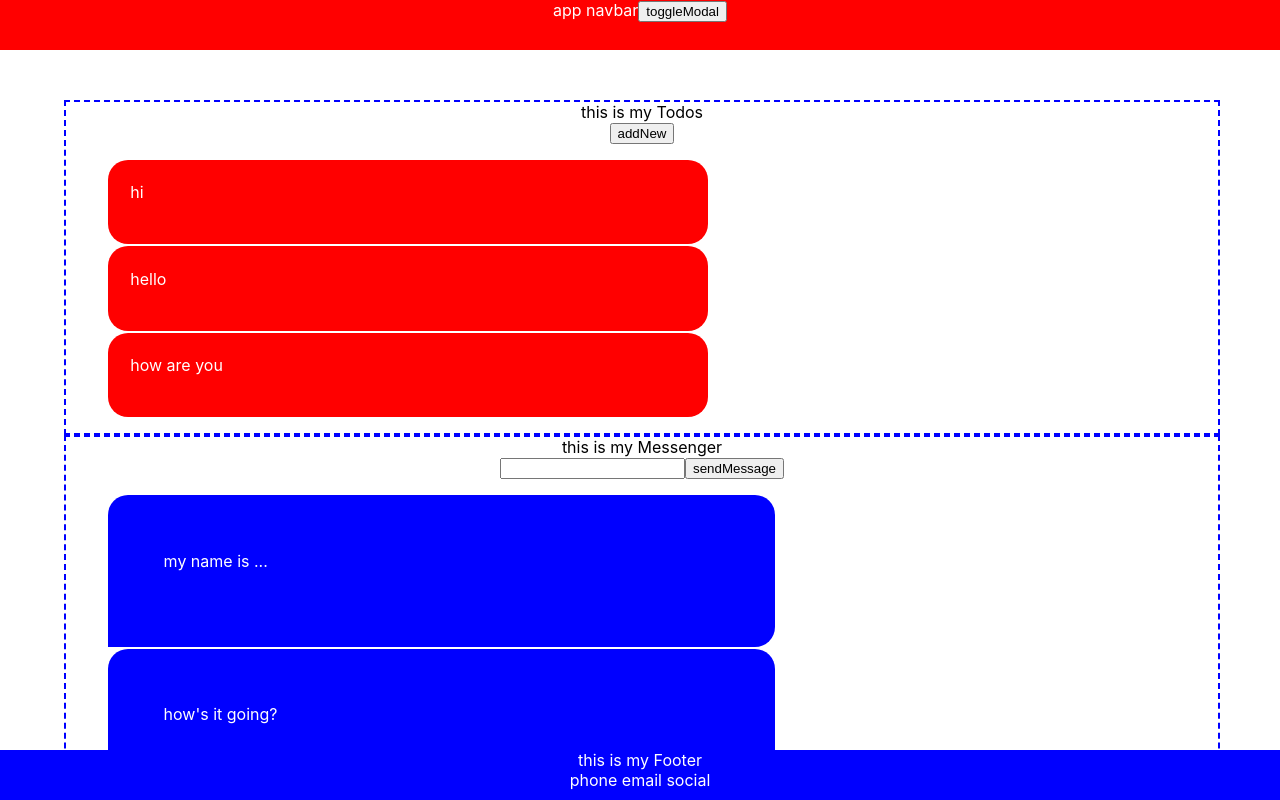
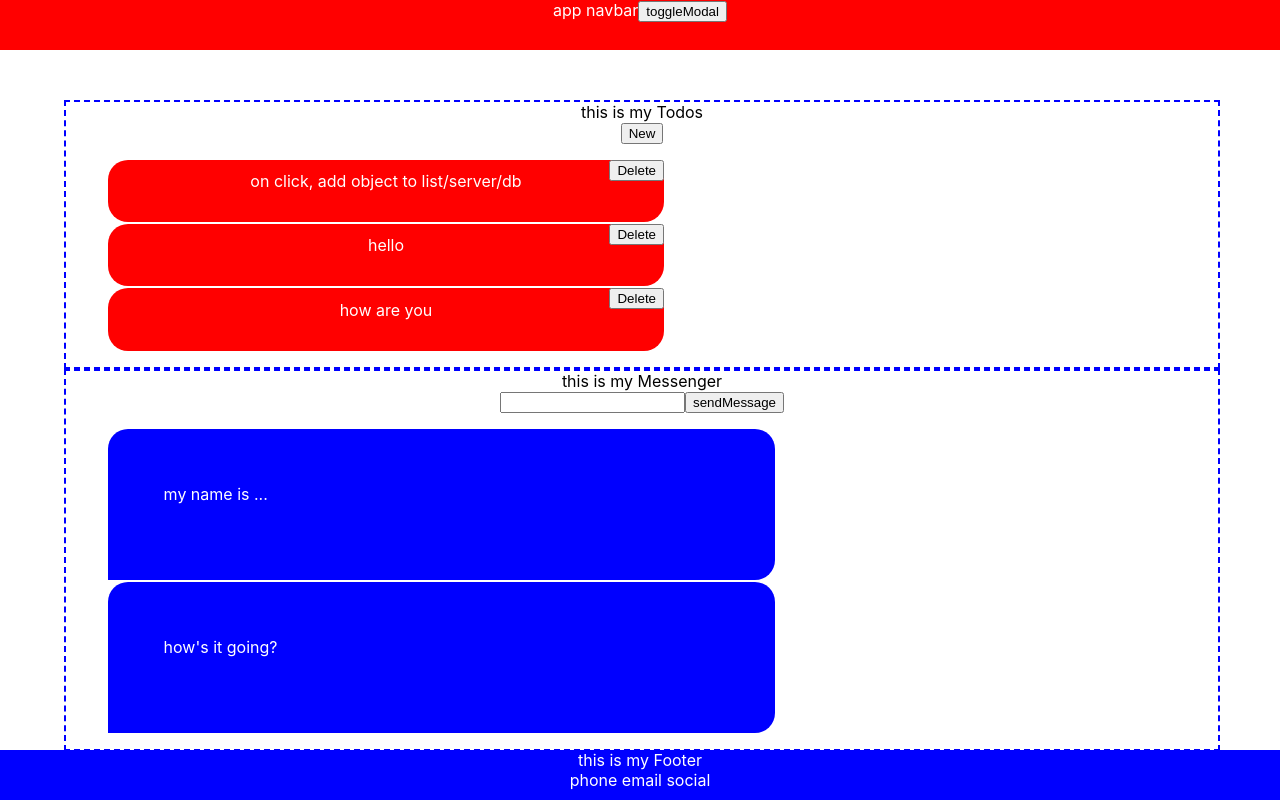
Before and after one commit to stevedoty/my-playground, a React (Create React App) app: page / in a window 1280 px wide. Shown: the top 800 px of the page. Built offline with nearby package versions, Linux system fonts and the light colour scheme.

Commit message:
identify todo item on delete click

```diff
--- a/src/App.css
+++ b/src/App.css
@@ -31,14 +31,21 @@
   border: 2px blue dashed;
 }
 .App-Body_Todos-Item {
+  width: 50%;
+  position: relative;
   color: white;
-  height: 40px;
-  width: 50%;
-  text-align: left;
   background-color: red;
   border-radius: 20px;
   margin: 2px;
+}
+.App-Body_Todos-Item_Text {
   padding: 2%;
+  height: 40px;
+}
+.App-Body_Todos-Item_Delete {
+  position: absolute;
+  top: 0;
+  right: 0%;
 }
 
 .App-Body_Messenger {
--- a/src/Components/Body.js
+++ b/src/Components/Body.js
@@ -5,7 +5,7 @@ class Body extends React.Component {
     super(props);
     this.state = {
       todos : [
-        "hi",
+        "on click, add object to list/server/db",
         "hello",
         "how are you"
       ],
@@ -14,23 +14,32 @@ class Body extends React.Component {
         "how's it going?",
       ]
     }
-    this.handleTodoButtonClick = this.handleTodoButtonClick.bind(this)
+    this.handleTodoAddNewButtonClick = this.handleTodoAddNewButtonClick.bind(this)
+    this.handleTodoDeleteButtonClick = this.handleTodoDeleteButtonClick.bind(this)
     this.handleMessengerButtonClick = this.handleMessengerButtonClick.bind(this)
   }
 
-  handleTodoButtonClick(event){
+  handleTodoAddNewButtonClick(event){
     event.preventDefault();
-    let newTodos = this.state.todos
+    let newTodos = this.state.todos.slice()
     newTodos.push("3")
     this.setState({todos:newTodos})
+  }
+  handleTodoDeleteButtonClick(event){
+    event.preventDefault();
+    //querySelector.value
+    //find index of list by value
+    console.log(event.target.parentNode.firstChild.innerText);
+    let newTodos = this.state.todos.slice()
   }
 
   handleMessengerButtonClick(event){
     event.preventDefault();
     let inputValue = document.querySelector('#App-Body_Messenger-Input').value
-    let newMessages = this.state.messages
+    let newMessages = this.state.messages.slice()
     newMessages.push(inputValue)
     this.setState({messages:newMessages})
+    document.querySelector('#App-Body_Messenger-Input').value = ""
   }
 
   render() {
@@ -42,9 +51,17 @@ class Body extends React.Component {
           this is my Todos
         </div>
         <button className="App-Body_Todos-Button"
-          onClick={this.handleTodoButtonClick}>addNew</button>
+          onClick={this.handleTodoAddNewButtonClick}>New</button>
         <ul>
-          {this.state.todos.map( element => <div  className="App-Body_Todos-Item">{element}</div> )}
+          {this.state.todos.map( (element, i) => (
+            <div id={`hello${i}`} className="App-Body_Todos-Item" key={i}>
+              <div className="App-Body_Todos-Item_Text">
+                {element}
+              </div>
+              <button className="App-Body_Todos-Item_Delete"
+                onClick={this.handleTodoDeleteButtonClick}>Delete</button>
+            </div>
+          ))}
         </ul>
       </div>
 
@@ -56,7 +73,9 @@ class Body extends React.Component {
         <button className="App-Body_Messenger-Button"
           onClick={this.handleMessengerButtonClick}>sendMessage</button>
         <ul>
-          {this.state.messages.map( element => <div  className="App-Body_Messenger-Item">{element}</div> )}
+          {this.state.messages.map( element => (
+            <div  className="App-Body_Messenger-Item">{element}</div>
+          ))}
         </ul>
       </div>
 
```
